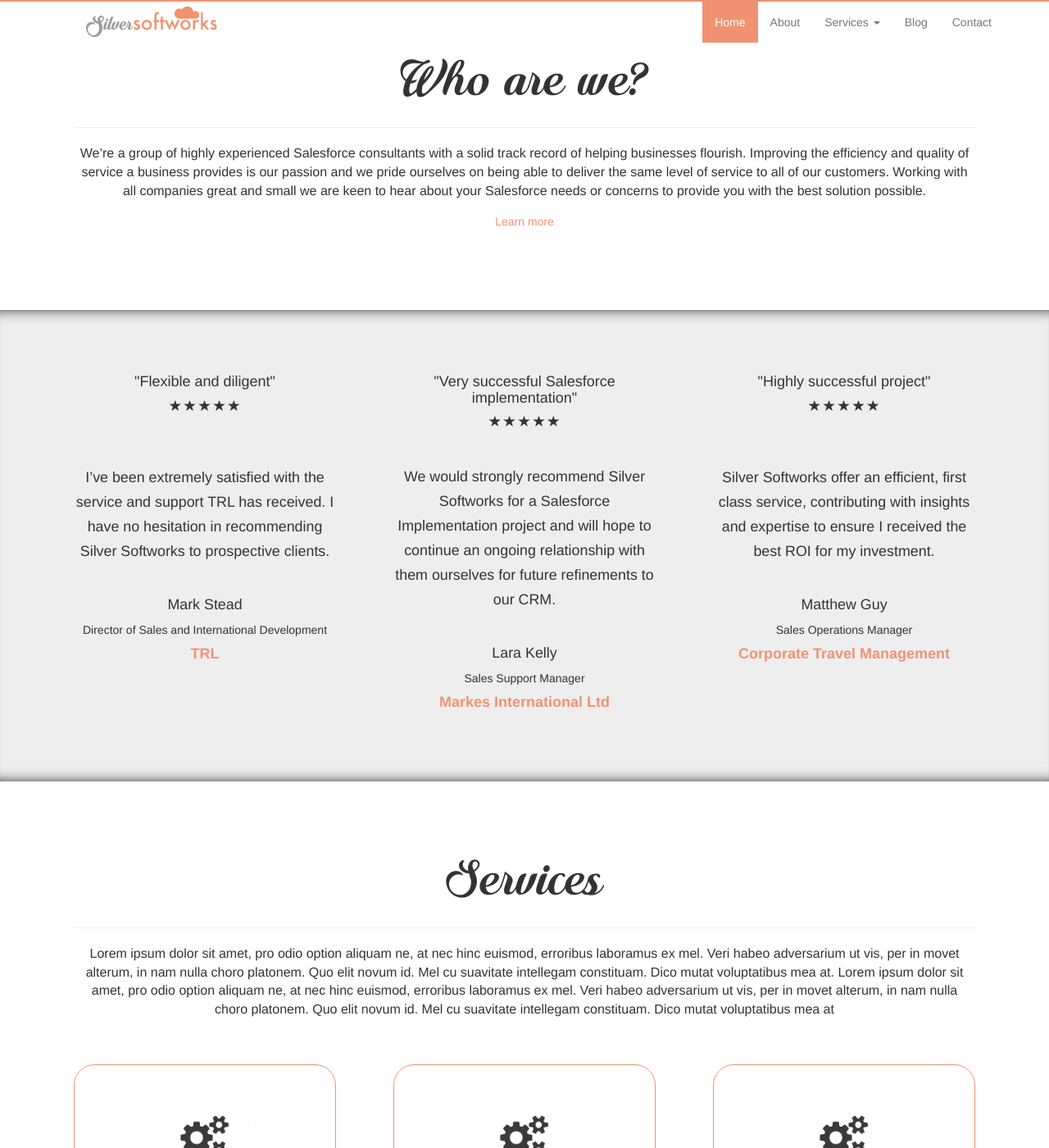
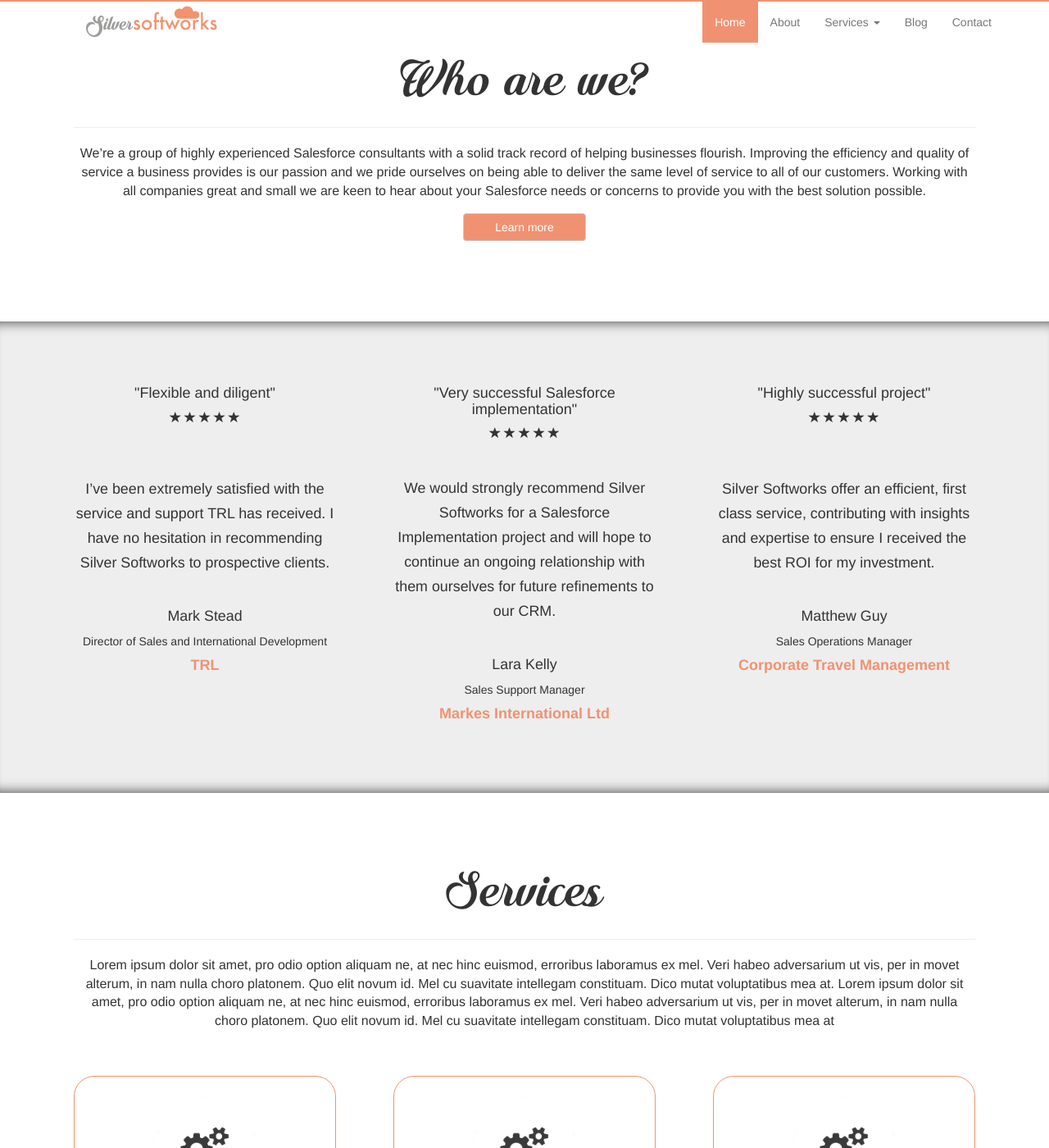
Before and after one commit to ThomasDavidPacker/Silver-Softworks, a Jekyll site: the page built from index.html, in a window 1280 px wide and 1400 px high, scrolled down 472 px. Shown: the whole window at 82% size. Built offline with Jekyll 4.4.1, drawn with Linux system fonts in a browser that asks for light colours; grey boxes are pictures that could not be loaded.

Commit message:
Optimisation
Optimisation

```diff
--- a/css/style.css
+++ b/css/style.css
@@ -488,7 +488,11 @@
 {
 	background-color: inherit;
 	color: inherit;
-	width: 100%;
+}
+
+.c_btn_small
+{
+	width: 150px;
 }
 
 /* BLOG */
--- a/index.html
+++ b/index.html
@@ -84,7 +84,7 @@
 						<h1 class="c_silsof_header c_header_large">Who are we?</h1>
 						<hr>
 						<p class="c_paragraph_small">We’re a group of highly experienced Salesforce consultants with a solid track record of helping businesses flourish. Improving the efficiency and quality of service a business provides is our passion and we pride ourselves on being able to deliver the same level of service to all of our customers. Working with all companies great and small we are keen to hear about your Salesforce needs or concerns to provide you with the best solution possible.</p>
-						<a href="about.html" class="c_link"><span class="c_text_orange">Learn more</span></a>
+						<a href="about.html" class="btn btn-default c_btn_orange c_btn_small">Learn more</a>
 					</div>
 				</div>
 			</div>
@@ -172,7 +172,7 @@
 							<br>
 							<h4>Strategic Consulting</h4>
 							<p class="c_paragraph_small">Lorem ipsum dolor sit amet, pro odio option aliquam ne, at nec hinc euismod, erroribus laboramus ex mel. Veri habeo adversarium ut vis, per in movet alterum, in nam nulla choro platonem. Quo elit novum id. Mel cu suavitate intellegam constituam. Dico mutat voluptatibus mea at.</p>
-							<a href="/strategic_consulting" class="c_link"><span class="c_text_orange">Learn more</span></a>
+							<a href="/strategic_consulting" class="btn btn-default c_btn_orange c_btn_small">Learn more</a>
 						</div>
 				  	</div>
 				  	<div class="col-md-4">
@@ -183,7 +183,7 @@
 							<br>
 							<h4>Implementation</h4>
 					  		<p class="c_paragraph_small">Lorem ipsum dolor sit amet, pro odio option aliquam ne, at nec hinc euismod, erroribus laboramus ex mel. Veri habeo adversarium ut vis, per in movet alterum, in nam nulla choro platonem. Quo elit novum id. Mel cu suavitate intellegam constituam. Dico mutat voluptatibus mea at.</p>
-							<a href="/implementations" class="c_link"><span class="c_text_orange">Learn more</span></a>
+							<a href="/implementations" class="btn btn-default c_btn_orange c_btn_small">Learn more</a>
 				 	   </div>
 					</div>
 				 	<div class="col-md-4">
@@ -194,7 +194,7 @@
 							<br>
 							<h4>Support</h4>
 					  	  	<p class="c_paragraph_small">Lorem ipsum dolor sit amet, pro odio option aliquam ne, at nec hinc euismod, erroribus laboramus ex mel. Veri habeo adversarium ut vis, per in movet alterum, in nam nulla choro platonem. Quo elit novum id. Mel cu suavitate intellegam constituam. Dico mutat voluptatibus mea at.</p>
-							<a href="/support" class="c_link"><span class="c_text_orange">Learn more</span></a>
+							<a href="/support" class="btn btn-default c_btn_orange c_btn_small">Learn more</a>
 				  		</div>
 					</div>
 				</div>
```
